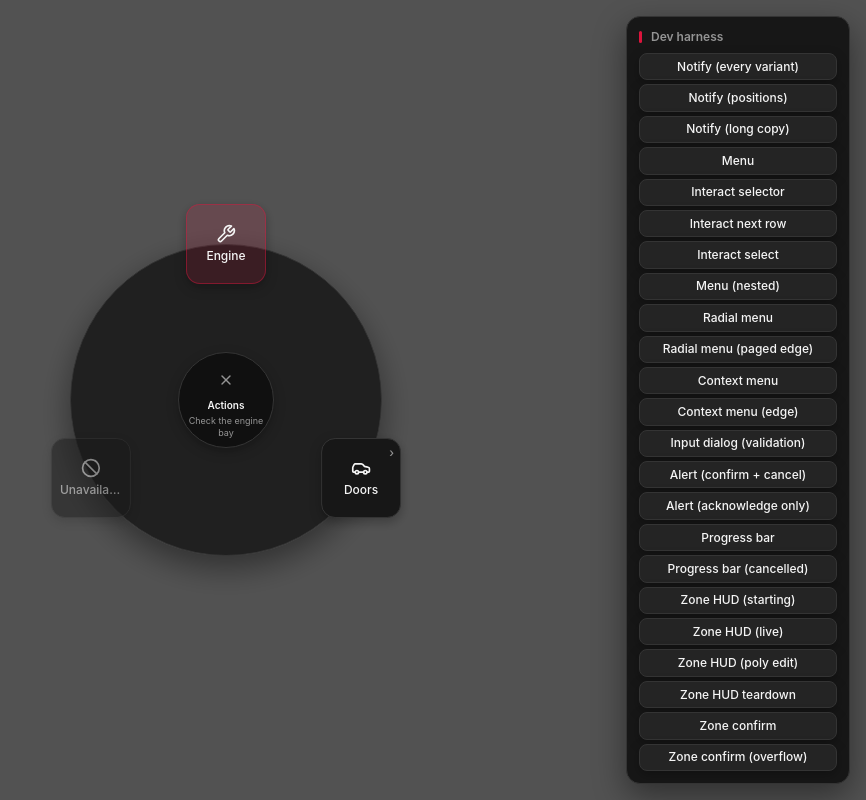
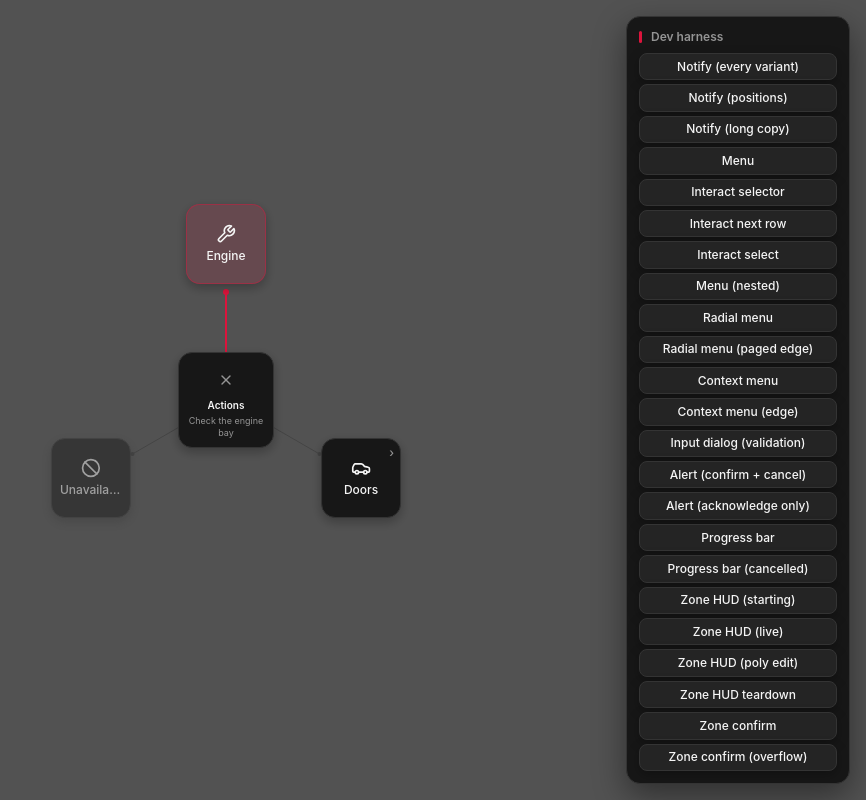
Before and after one commit to KoraFiveM/kora_lib, a React (Vite) app in the folder web/: page / in a window 1280 px wide. Both pictures are taken after a click on the button "Radial menu". Shown: the whole page, without its empty margins (414-1280 px from the left). Built offline with nearby package versions, Linux system fonts and the light colour scheme.

Commit message:
style: render radial menu as linked nodes

```diff
--- a/web/src/components/menu/RadialMenu.tsx
+++ b/web/src/components/menu/RadialMenu.tsx
@@ -191,11 +191,48 @@ export function RadialMenuContainer() {
                 className="pointer-events-none fixed z-overlay select-none duration-dialog ease-entry animate-in zoom-in-95"
                 style={{ left: anchorX, top: anchorY }}
             >
-                <div
+                <svg
                     aria-hidden="true"
-                    className="absolute left-1/2 top-1/2 rounded-full border border-border bg-popover/90 shadow-floating"
-                    style={{ width: radius * 2, height: radius * 2, transform: "translate(-50%, -50%)" }}
-                />
+                    className="pointer-events-none absolute left-1/2 top-1/2 overflow-visible"
+                    width={radius * 2}
+                    height={radius * 2}
+                    viewBox={`0 0 ${radius * 2} ${radius * 2}`}
+                    style={{ transform: "translate(-50%, -50%)" }}
+                >
+                    {entries.map((entry, index) => {
+                        const angle = (index / entries.length) * Math.PI * 2 - Math.PI / 2
+                        const isActive = index === activeIndex && (entry.kind === "more" || !entry.item.disabled)
+                        const start = 46
+                        const end = Math.max(start, radius - ITEM_HALF_SIZE - 6)
+                        const center = radius
+                        const x1 = center + Math.cos(angle) * start
+                        const y1 = center + Math.sin(angle) * start
+                        const x2 = center + Math.cos(angle) * end
+                        const y2 = center + Math.sin(angle) * end
+                        const stroke = isActive ? "hsl(var(--primary))" : "hsl(var(--border-strong))"
+
+                        return (
+                            <g key={entry.kind === "more" ? "__more__-link" : entry.item.id}>
+                                <line
+                                    x1={x1}
+                                    y1={y1}
+                                    x2={x2}
+                                    y2={y2}
+                                    stroke={stroke}
+                                    strokeWidth={isActive ? 2 : 1}
+                                    className="transition-[stroke,stroke-width] duration-fast ease-entry"
+                                />
+                                <circle
+                                    cx={x2}
+                                    cy={y2}
+                                    r={isActive ? 3 : 2}
+                                    fill={stroke}
+                                    className="transition-[fill,r] duration-fast ease-entry"
+                                />
+                            </g>
+                        )
+                    })}
+                </svg>
 
                 {entries.map((entry, index) => {
                     const angle = (index / entries.length) * Math.PI * 2 - Math.PI / 2
@@ -218,6 +255,7 @@ export function RadialMenuContainer() {
                             aria-label={item?.description ? `${label}: ${item.description}` : label}
                             title={item?.description ?? label}
                             onMouseEnter={() => !disabled && setActiveIndex(index)}
+                            onFocus={() => !disabled && setActiveIndex(index)}
                             onClick={() => activateEntry(entry)}
                             className={cn(
                                 "focus-ring pointer-events-auto absolute flex h-20 w-20 -translate-x-1/2 -translate-y-1/2 flex-col items-center justify-center gap-1 rounded-xl border bg-card px-2 text-center text-xs font-medium text-card-foreground shadow-low transition-[background-color,border-color,color,box-shadow,transform] duration-fast ease-entry",
@@ -235,11 +273,11 @@ export function RadialMenuContainer() {
                     )
                 })}
 
-                <div className="pointer-events-auto absolute left-1/2 top-1/2 flex h-24 w-24 -translate-x-1/2 -translate-y-1/2 flex-col items-center justify-center rounded-full border border-border bg-background p-2 text-center shadow-low">
+                <div className="pointer-events-auto absolute left-1/2 top-1/2 flex h-24 w-24 -translate-x-1/2 -translate-y-1/2 flex-col items-center justify-center rounded-xl border border-border bg-card p-2 text-center shadow-low">
                     <button
                         type="button"
                         onClick={canGoBack ? goBack : dismiss}
-                        className="focus-ring flex h-9 w-9 items-center justify-center rounded-full text-muted-foreground transition-[background-color,color,transform] duration-fast ease-entry hover:bg-surface-hover hover:text-foreground active:scale-[0.98]"
+                        className="focus-ring flex h-9 w-9 items-center justify-center rounded-md text-muted-foreground transition-[background-color,color,transform] duration-fast ease-entry hover:bg-surface-hover hover:text-foreground active:scale-[0.98]"
                         aria-label={canGoBack ? "Back" : "Close radial menu"}
                         title={canGoBack ? "Back" : "Close"}
                     >
```
Also changed, not shown: 6 other files (tests, documents, lock files or other folders).
